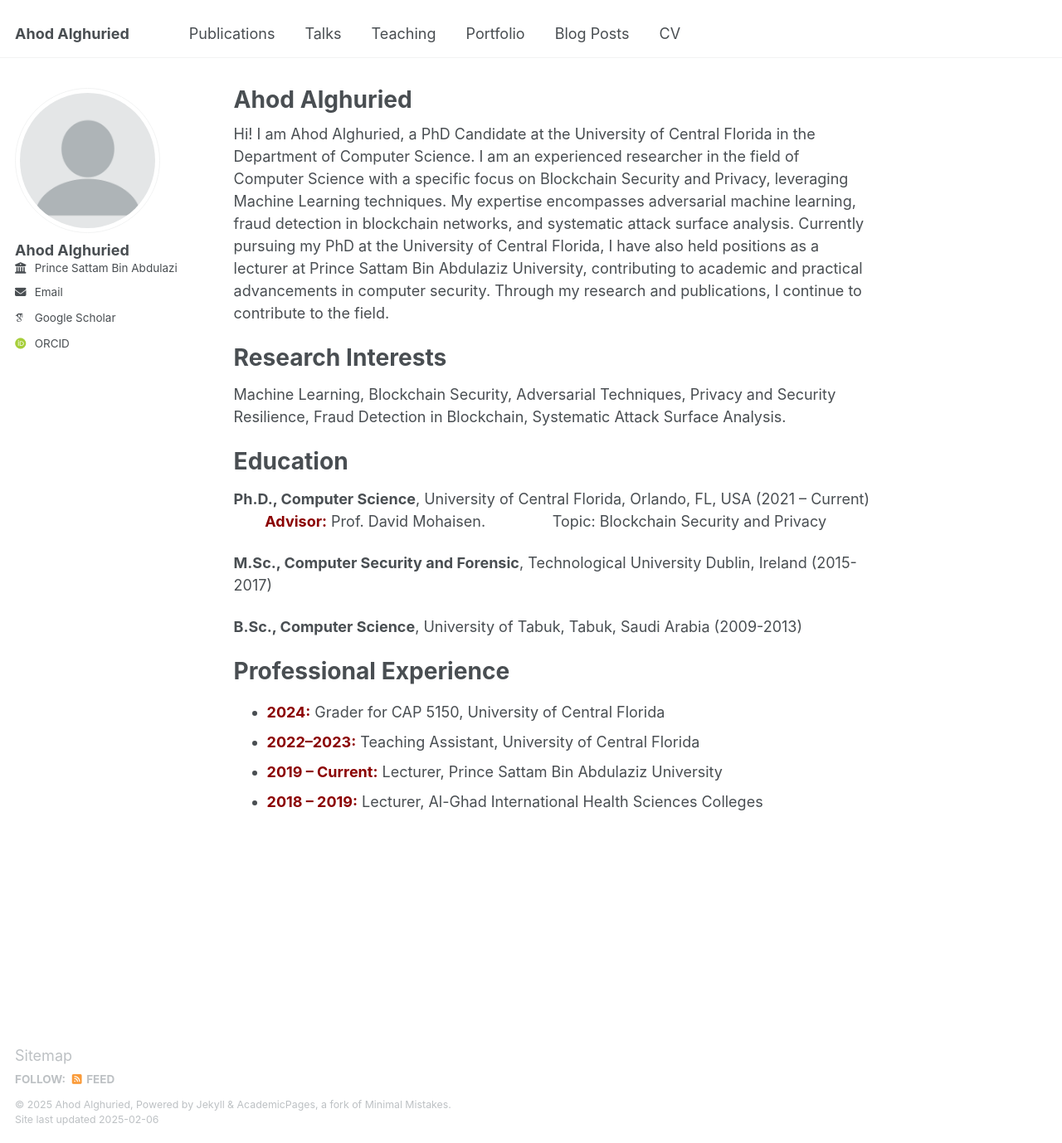
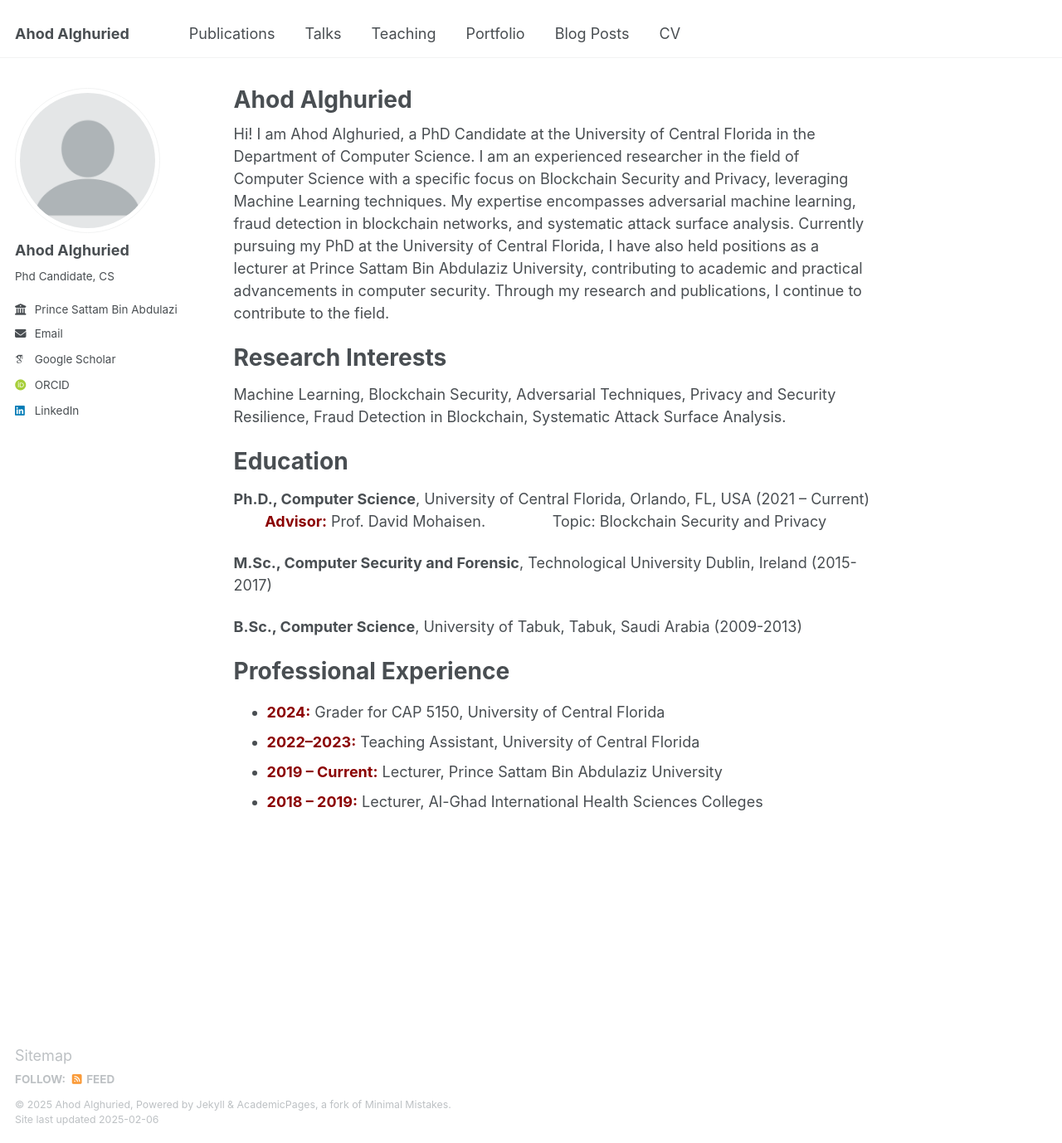
Before and after one commit to alghuried-ahod/Ahod-Alghuried, a Jekyll site: the page built from _pages/about.md, in a window 1280 px wide and 1378 px high. Shown: the whole window at 83% size. Built offline with Jekyll 4.4.1, drawn with Linux system fonts in a browser that asks for light colours; some web fonts are replaced.

Commit message:
Update _config.yml

```diff
--- a/_config.yml
+++ b/_config.yml
@@ -25,7 +25,7 @@ author:
   avatar           : "profile.png"
   name             : "Ahod Alghuried"
   pronouns         : # example: "she/her"
-  bio              : #"Short biography for the left-hand sidebar"
+  bio              : "Phd Candidate, CS"
   location         : #"Earth"
   employer         : "Prince Sattam Bin Abdulaziz University"
   uri              : # URL
@@ -59,7 +59,7 @@ author:
   keybase          : # Username
   instagram        : # Username
   lastfm           : # Username
-  linkedin         : # Username
+  linkedin         : "https://www.linkedin.com/in/ahod-alghuried-9815b5ab/"
   mastodon         : # URL
   medium           : # URL
   pinterest        : # Username
```
